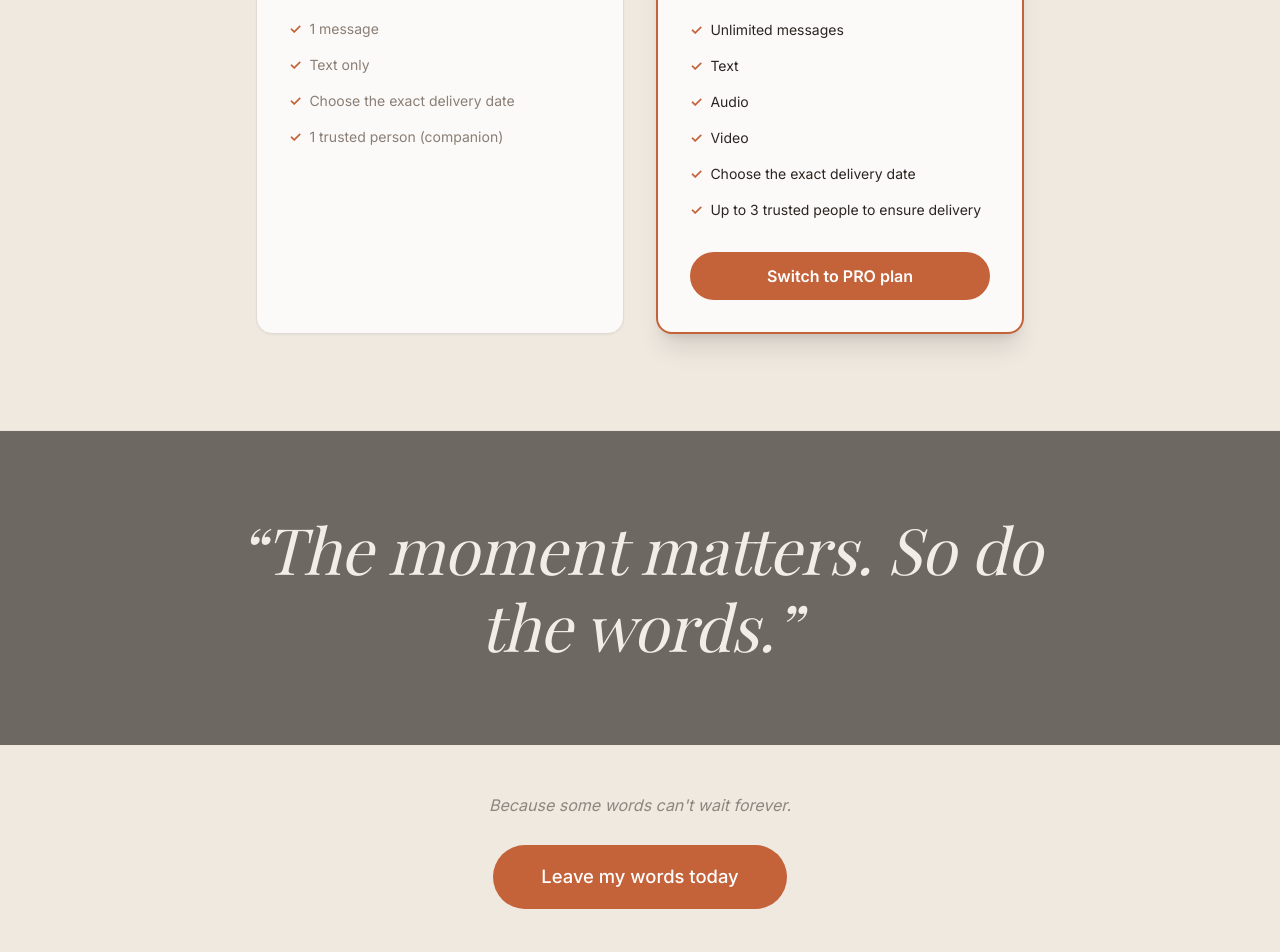
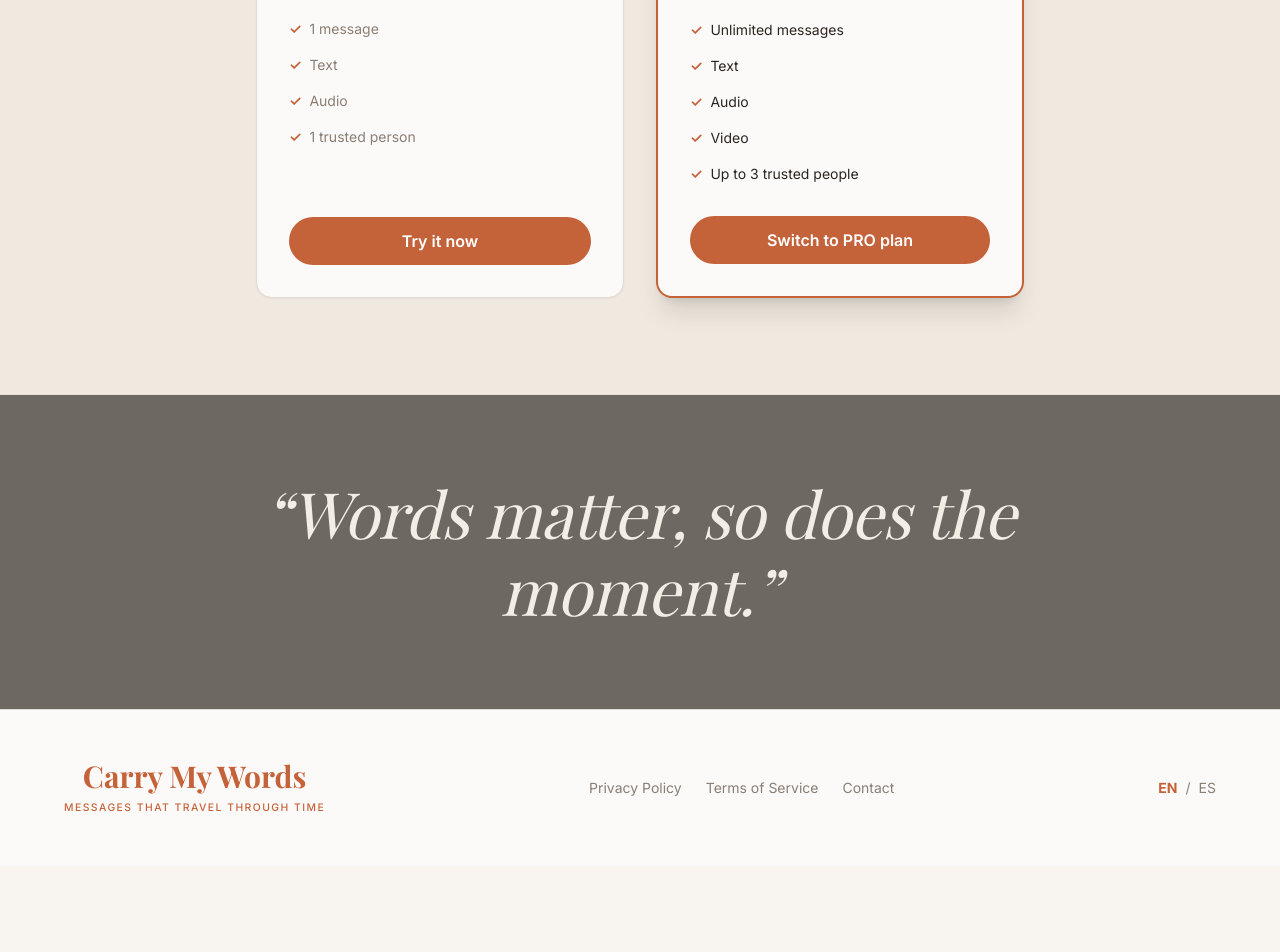
Before and after one commit to danielfernandezesnal/voiceforlater, a Next.js app: page /en in a window 1280 px wide. Shown: the part 6360-7312 px from the top of the page. After the commit the page ends 7226 px from the top, so only its background shows below. Built offline with nearby package versions, Linux system fonts and the light colour scheme; no server answers; a web font is replaced by a local one.

Commit message:
landing: pricing, closing section and footer updates (#94)

```diff
--- a/app/[locale]/page.tsx
+++ b/app/[locale]/page.tsx
@@ -370,6 +370,13 @@ export default async function LocaleHomePage({
                                     </li>
                                 ))}
                             </ul>
+                            <Link
+                                href={`/${locale}/auth/login`}
+                                className="w-full py-3 text-white font-semibold text-center transition-all duration-200"
+                                style={{ background: TC, borderRadius: '100px', display: 'block' }}
+                            >
+                                {(dict.landing.pricing.free as any).cta}
+                            </Link>
                         </div>
                         {/* Pro Plan */}
                         <div className="bg-card p-8 rounded-2xl shadow-xl card-hover relative flex flex-col" style={{ border: `2px solid ${TC}` }}>
@@ -421,38 +428,16 @@ export default async function LocaleHomePage({
                 </p>
             </section>
 
-            {/* CTA final */}
-            <section className="py-12 px-6 text-center" style={{ background: 'hsl(var(--cream))' }}>
-                <p style={{
-                    fontSize: '1rem',
-                    color: 'rgba(42,37,32,0.5)',
-                    fontStyle: 'italic',
-                    marginBottom: '28px',
-                }}>
-                    {(dict.landing as any).cta_bridge}
-                </p>
-                <Link
-                    href={`/${locale}/auth/login`}
-                    style={{
-                        display: 'inline-block',
-                        background: TC,
-                        color: '#fff',
-                        borderRadius: '100px',
-                        padding: '18px 48px',
-                        fontSize: '1.15rem',
-                        fontWeight: 500,
-                        textDecoration: 'none',
-                        transition: 'background 0.2s, transform 0.15s',
-                    }}
-                >
-                    {ctaFinal}
-                </Link>
-            </section>
 
             {/* Footer */}
             <footer className="py-12 px-6 border-t border-border mt-auto bg-card text-muted-foreground text-sm">
                 <div className="max-w-6xl mx-auto flex flex-col md:flex-row justify-between items-center gap-6">
-                    <div className="font-serif font-bold text-foreground text-lg">Carry My Words</div>
+                    <div className="flex flex-col items-center">
+                        <div className="font-serif font-bold text-3xl" style={{ color: TC }}>Carry My Words</div>
+                        <p style={{ color: TC, fontSize: '0.65rem', letterSpacing: '0.14em', fontWeight: 500, marginTop: '4px', textAlign: 'center' }}>
+                            {locale === 'es' ? 'MENSAJES QUE VIAJAN EN EL TIEMPO' : 'MESSAGES THAT TRAVEL THROUGH TIME'}
+                        </p>
+                    </div>
                     <div className="flex gap-6">
                         <Link href={`/${locale}/privacy`} className="hover:text-foreground transition-colors">{dict.landing.footer.privacy}</Link>
                         <Link href={`/${locale}/terms`} className="hover:text-foreground transition-colors">{dict.landing.footer.terms}</Link>
--- a/messages/en.json
+++ b/messages/en.json
@@ -237,11 +237,12 @@
         "tagline": "To try it out",
         "features": [
           "1 message",
-          "Text only",
-          "Choose the exact delivery date",
-          "1 trusted person (companion)"
+          "Text",
+          "Audio",
+          "1 trusted person"
         ],
-        "price": "USD 0"
+        "price": "USD 0",
+        "cta": "Try it now"
       },
       "pro": {
         "title": "Pro",
@@ -251,14 +252,13 @@
           "Text",
           "Audio",
           "Video",
-          "Choose the exact delivery date",
-          "Up to 3 trusted people to ensure delivery"
+          "Up to 3 trusted people"
         ],
         "cta": "Switch to PRO plan"
       }
     },
     "closing": "",
-    "final_thought": "The moment matters. So do the words.",
+    "final_thought": "Words matter, so does the moment.",
     "cta_hero": "Record your first message",
     "cta_after_how": "Get started now",
     "cta_after_delivery": "Leave something that lasts",
--- a/messages/es.json
+++ b/messages/es.json
@@ -219,15 +219,16 @@
       "justification": "USD 10 al año. Menos de lo que imaginás para algo que dura para siempre.",
       "recommended": "RECOMENDADO",
       "free": {
-        "title": "Gratis",
+        "title": "Free",
         "tagline": "Para probarlo",
         "features": [
           "1 mensaje",
-          "Solo texto",
-          "Elige fecha exacta de envío",
-          "1 persona de confianza (cómplice) para garantizar la entrega"
+          "Texto",
+          "Audio",
+          "1 persona de confianza"
         ],
-        "price": "USD 0"
+        "price": "USD 0",
+        "cta": "Probarlo ahora"
       },
       "pro": {
         "title": "Pro",
@@ -237,14 +238,13 @@
           "Texto",
           "Audio",
           "Video",
-          "Elige fecha exacta de envío",
-          "Hasta 3 personas de confianza para garantizar la entrega"
+          "Hasta 3 personas de confianza"
         ],
         "cta": "Comenzar con plan PRO"
       }
     },
     "closing": "",
-    "final_thought": "El momento importa.\nLas palabras también.",
+    "final_thought": "Las palabras importan, el momento también.",
     "cta_hero": "Grabá tu primer mensaje",
     "cta_after_how": "Empezar ahora",
     "cta_after_delivery": "Dejar algo que dure",
```
